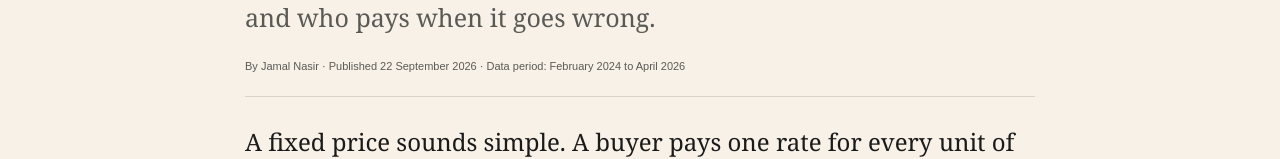
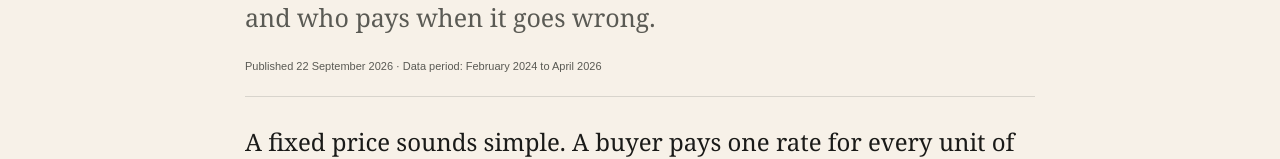
Before and after one commit to jamal715/personal-editorial-engine, a Next.js app: page /article/price-of-a-promise in a window 1280 px wide. Shown: the part 448-607 px from the top of the page. Built offline with nearby package versions, Linux system fonts and the light colour scheme.

Commit message:
Remove author byline from price promise article

```diff
--- a/app/article/price-of-a-promise/page.tsx
+++ b/app/article/price-of-a-promise/page.tsx
@@ -3,7 +3,7 @@ import PriceGuaranteeExplorer from "../../../components/PriceGuaranteeExplorer";
 export const metadata={title:"The price of a promise | Jamal Nasir",description:"What it would cost to fix Pakistan's wholesale electricity price for a year, and who pays when it goes wrong."};
 export default function Page(){return <main className="promise"><style>{css}</style><ReaderControls articleKey="price-of-a-promise" articleTitle="The price of a promise"/><header><a href="/">Jamal Nasir</a><nav><a href="/">Research</a><a href="/editor">Editor</a></nav></header><article>
  <div className="hero"><div className="kicker">PAKISTAN POWER · PRODUCT STRUCTURING</div><div className="working">Work in progress</div><h1>The price of a promise</h1></div>
- <p className="deck">What it would cost to fix Pakistan's wholesale electricity price for a year, using the ISMO hourly demand and marginal-cost record, and who pays when it goes wrong.</p><p className="meta">By Jamal Nasir · Published 22 September 2026 · Data period: February 2024 to April 2026</p>
+ <p className="deck">What it would cost to fix Pakistan's wholesale electricity price for a year, using the ISMO hourly demand and marginal-cost record, and who pays when it goes wrong.</p><p className="meta">Published 22 September 2026 · Data period: February 2024 to April 2026</p>
  <p className="lead">A fixed price sounds simple. A buyer pays one rate for every unit of electricity and stops worrying about the market. The market keeps moving anyway. Somebody still has to fund the difference.</p>
  <p>That difference can be measured from the hourly Pakistani system record. It rebuilds the contribution already in circulation, tests what happens when the year turns against the fund, and exposes a feature of the structure that is easy to miss: changing the headline price is not the strongest way to make the guarantee safer.</p>
  <aside><b>The central finding</b><span>Raising the fixed price is the intuitive way to make a guarantee safer. On this record it barely works: a 60% increase in the headline tariff reduces the guarantor's worst-year exposure by 22%. Prefunding the pool does what the price cannot. At 67% loading the pool absorbs the hardest twelve months in the record, but a 25% price shock still produces a PKR 4.75bn call on a 400MW book.</span></aside>
```
